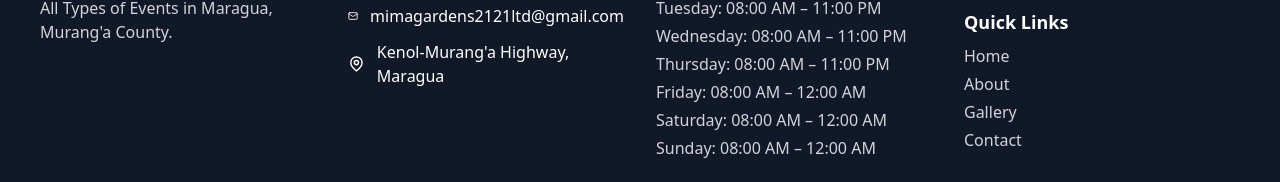
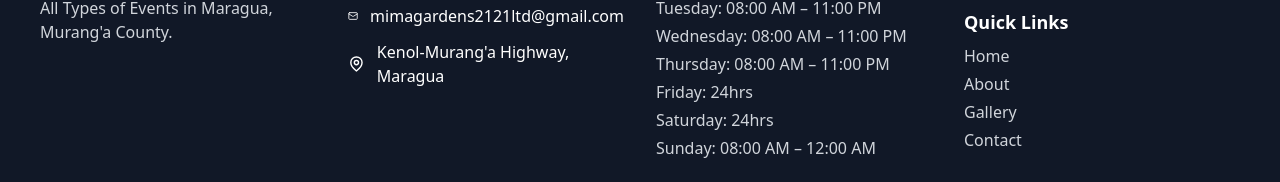
Before and after one commit to Kagwi/mimagardens.github.io, a React (Vite) app: page /contact in a window 1280 px wide. Shown: the part 1264-1446 px from the top of the page. Built offline with nearby package versions, Linux system fonts and the light colour scheme.

Commit message:
Update Footer.tsx

```diff
--- a/src/components/Footer.tsx
+++ b/src/components/Footer.tsx
@@ -42,8 +42,8 @@ const Footer = () => {
               <p>Tuesday: 08:00 AM – 11:00 PM</p>
               <p>Wednesday: 08:00 AM – 11:00 PM</p>
               <p>Thursday: 08:00 AM – 11:00 PM</p>
-              <p>Friday: 08:00 AM – 12:00 AM</p>
-              <p>Saturday: 08:00 AM – 12:00 AM</p>
+              <p>Friday: 24hrs</p>
+              <p>Saturday: 24hrs</p>
               <p>Sunday: 08:00 AM – 12:00 AM</p>
 
             </div>
```
